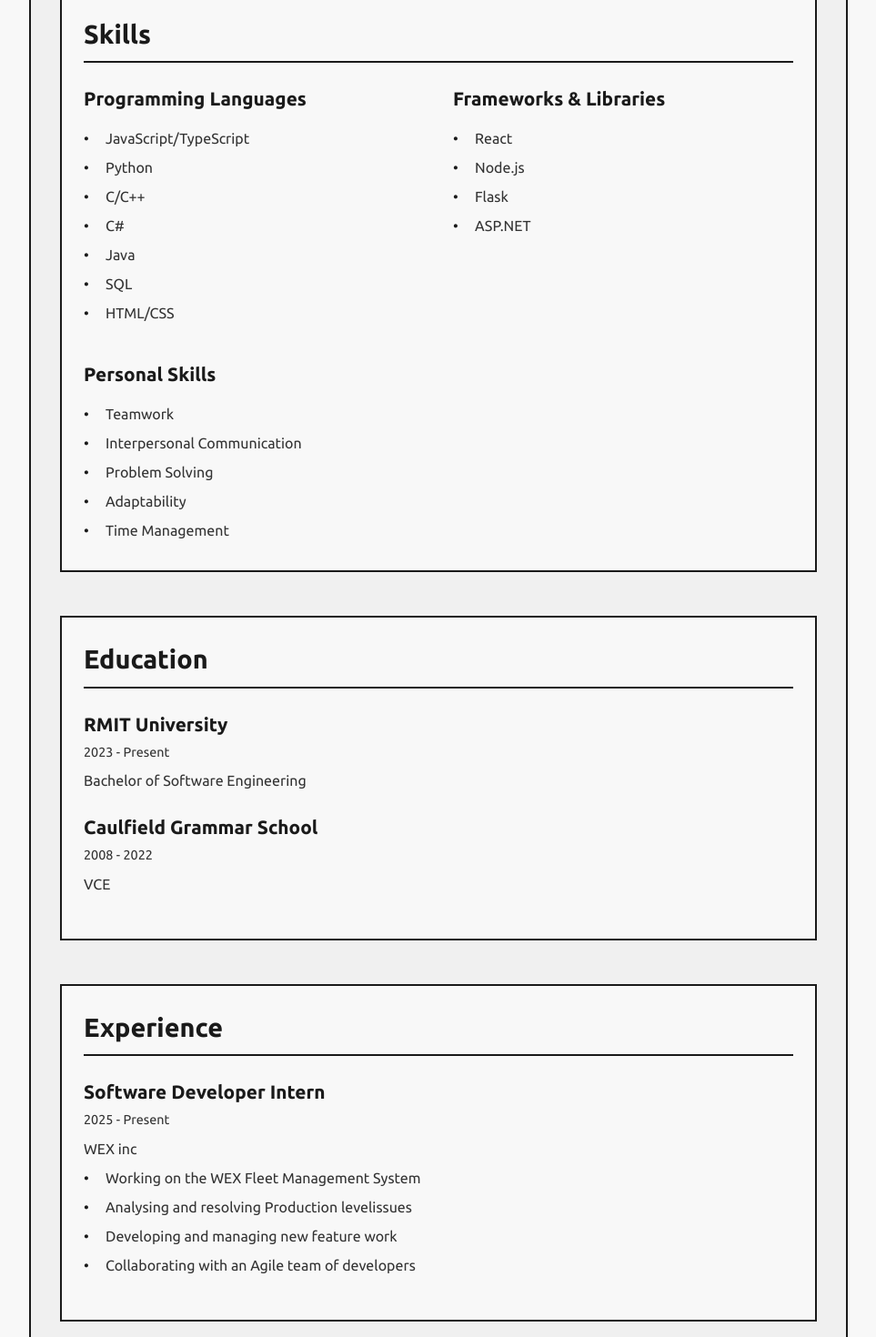
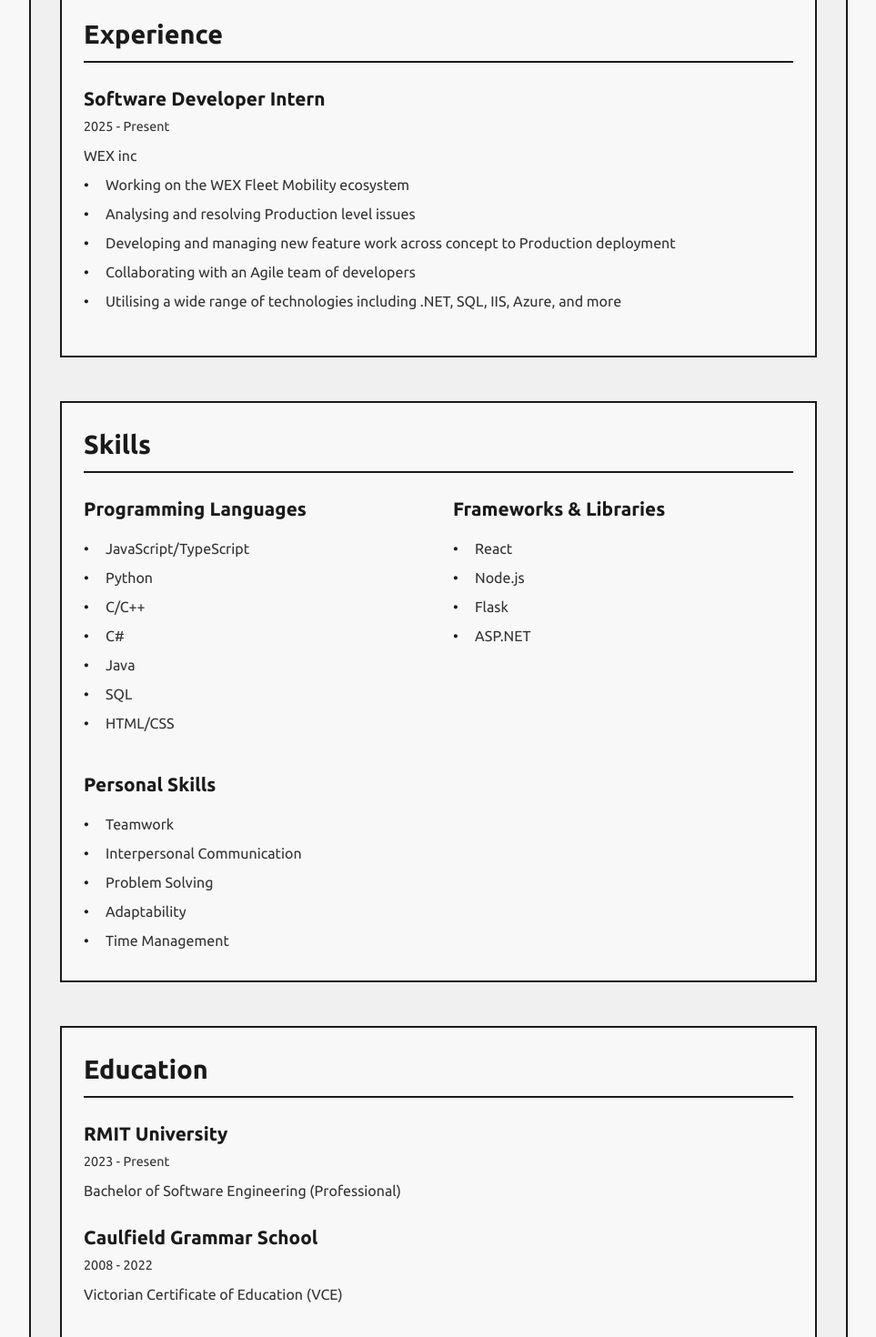
Before and after one commit to AeonianTest/AeonianTest.github.io, a React (Vite) app: page /#/about in a window 1280 px wide. Shown: the part 560-2030 px from the top of the page at 91% size, without its empty margins (158-1121 px from the left). Built offline with nearby package versions, Linux system fonts and the light colour scheme.

Commit message:
Minor content update

```diff
--- a/src/pages/AboutMe.tsx
+++ b/src/pages/AboutMe.tsx
@@ -18,6 +18,21 @@ const AboutMe: React.FC = () => {
                             Aspiring and dedicated software developer currently studying at RMIT a Bachelor of Software Engineering.
                             Passionate about developing systems with positive global impacts.
                         </p>
+                    </div>
+                </section>
+                <section className="AboutMeSection">
+                    <h3>Experience</h3>
+                    <div className="ExperienceItem">
+                        <h4>Software Developer Intern</h4>
+                        <p className="ExperienceDate">2025 - Present</p>
+                        <p>WEX inc</p>
+                        <ul>
+                            <li>Working on the WEX Fleet Mobility ecosystem</li>
+                            <li>Analysing and resolving Production level issues</li>
+                            <li>Developing and managing new feature work across concept to Production deployment</li>
+                            <li>Collaborating with an Agile team of developers</li>
+                            <li>Utilising a wide range of technologies including .NET, SQL, IIS, Azure, and more</li>
+                        </ul>
                     </div>
                 </section>
                 <section className="AboutMeSection">
@@ -61,26 +76,12 @@ const AboutMe: React.FC = () => {
                     <div className="EducationItem">
                         <h4>RMIT University</h4>
                         <p className="EducationDate">2023 - Present</p>
-                        <p>Bachelor of Software Engineering</p>
+                        <p>Bachelor of Software Engineering (Professional)</p>
                     </div>
                     <div className="EducationItem">
                         <h4>Caulfield Grammar School</h4>
                         <p className="EducationDate">2008 - 2022</p>
-                        <p>VCE</p>
-                    </div>
-                </section>
-                <section className="AboutMeSection">
-                    <h3>Experience</h3>
-                    <div className="ExperienceItem">
-                        <h4>Software Developer Intern</h4>
-                        <p className="ExperienceDate">2025 - Present</p>
-                        <p>WEX inc</p>
-                        <ul>
-                            <li>Working on the WEX Fleet Management System</li>
-                            <li>Analysing and resolving Production levelissues</li>
-                            <li>Developing and managing new feature work</li>
-                            <li>Collaborating with an Agile team of developers</li>
-                        </ul>
+                        <p>Victorian Certificate of Education (VCE)</p>
                     </div>
                 </section>
             </div>
```
